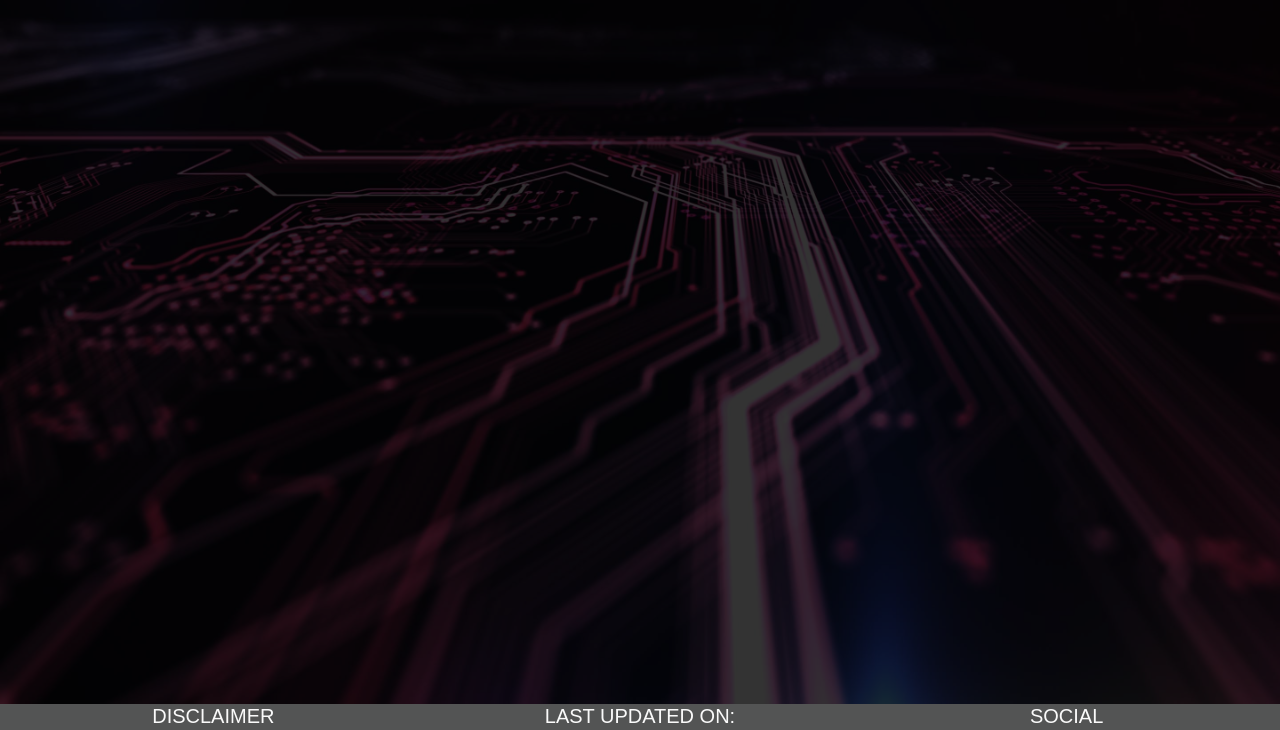
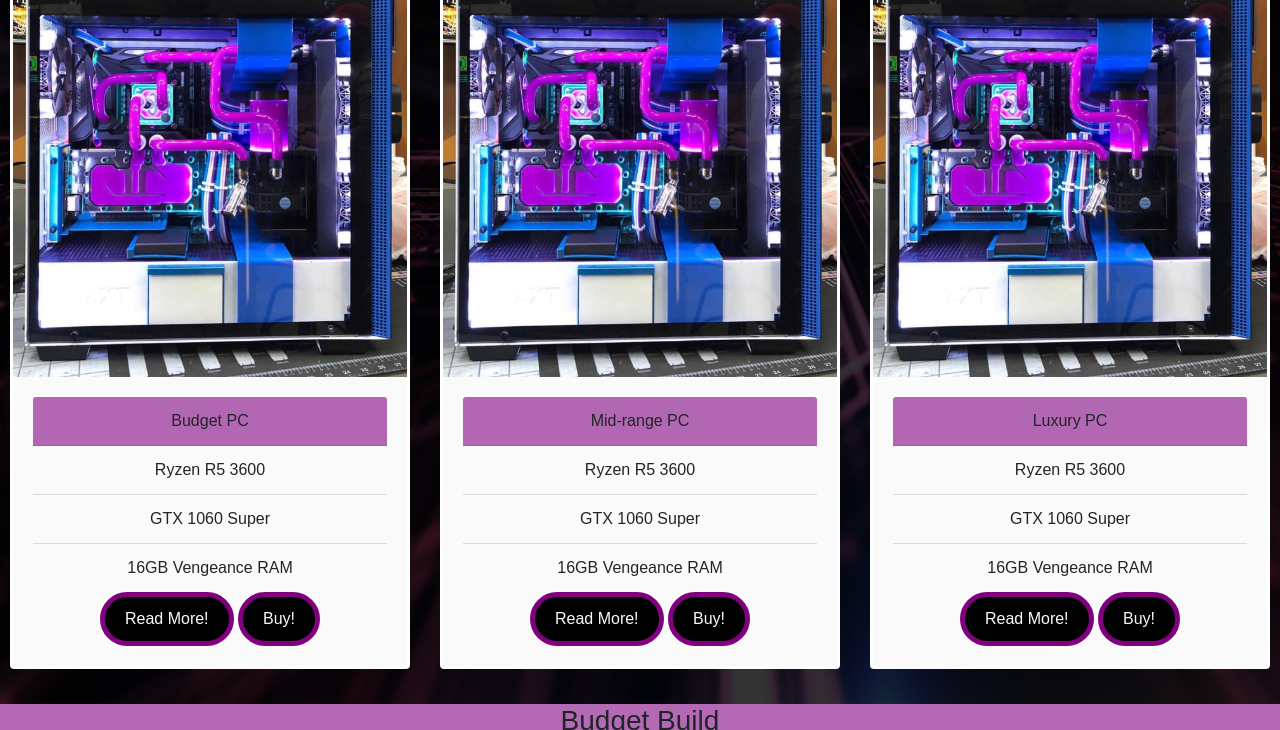
Before and after one commit to Code-Institute-Submissions/PCbuildGuide, a plain HTML site: page builds.html in a window 1280 px wide. Shown: the part 96-826 px from the top of the page. Drawn offline with nearby package versions, Linux system fonts and the light colour scheme; a web font is replaced by a local one.

Commit message:
prepare builds page structure

```diff
--- a/assets/css/style.css
+++ b/assets/css/style.css
@@ -1,13 +1,14 @@
 @import url('https://fonts.googleapis.com/css2?family=Goldman&display=swap');
 
 /*  ---------------------------------------------------------  Header  */
+
 
 /*  Logo    */
 
 .logo {
     margin: 0;
     padding: 0;
-    width:100%;
+    width: 100%;
     position: absolute;
 }
 
@@ -18,8 +19,8 @@
     font-weight: 600;
 }
 
+
 /*  Navbar   */
-
 
 .list-inline-item:not(:last-child) {
     margin: 0;
@@ -39,6 +40,7 @@
     padding-left: 6vh;
     padding-right: 6vh;
 }
+
 
 /*  Menu Items  */
 
@@ -79,12 +81,32 @@
     transition-duration: 0.6s;
 }
 
+
 /* --------------------------- Section */
+
+
+/*  Card    */
+
+.card {
+    width: 25rem;
+    border: 3px solid white;
+    background-color: #fafafa;
+}
+
+.list-group-item {
+    background-color: #fafafa;
+}
+
+.card-header {
+    background-color: rgba(128, 0, 128, 0.589);
+}
+
 
 /*  Callout */
 
-.callout {
-    background: rgba(0,0,0, 0.8);
+.callout,
+.main {
+    background: rgba(0, 0, 0, 0.8);
     background-image: url("../images/landing.jpg");
     background-blend-mode: overlay;
     background-size: cover;
@@ -93,7 +115,7 @@
     align-items: center;
     justify-content: center;
     height: 100vh;
-    padding:  0;
+    padding: 0;
     text-align: center;
     font-family: "Goldman", sans-serif;
 }
@@ -107,7 +129,29 @@
     margin-bottom: 50px;
 }
 
-/*  Callout button  */
+
+/*  Description */
+
+.description p,
+h3 {
+    text-align: center;
+}
+
+.description h3 {
+    font-family: "Goldman", sans-serif;
+}
+
+.description p {
+    font-size: 18px;
+    font-weight: 500;
+}
+
+.row-budget {
+    background-color: rgba(128, 0, 128, 0.589);
+}
+
+
+/*  Button  */
 
 .btn {
     border: 5px solid purple;
@@ -124,6 +168,11 @@
     border-color: #fafafa;
 }
 
+.btn-card {
+    background-color: black;
+}
+
+
 /*  Footer  */
 
 footer {
@@ -133,6 +182,7 @@ footer {
     margin: 0;
     text-align: center;
 }
+
 
 /*  Text adjustments    */
 
@@ -145,6 +195,7 @@ footer {
     font-weight: 300;
     color: #fafafa;
 }
+
 
 /*  Footer>> Social links   */
 
--- a/builds.html
+++ b/builds.html
@@ -4,10 +4,8 @@
 <head>
     <meta charset="UTF-8" />
     <meta name="viewport" content="width=device-width, initial-scale=1.0" />
-	<link rel="stylesheet" href="https://cdn.jsdelivr.net/npm/bootstrap@4.5.3/dist/css/bootstrap.min.css"
-		integrity="sha384-TX8t27EcRE3e/ihU7zmQxVncDAy5uIKz4rEkgIXeMed4M0jlfIDPvg6uqKI2xXr2" crossorigin="anonymous" />
-	<link rel="stylesheet" href="https://use.fontawesome.com/releases/v5.15.1/css/all.css"
-		integrity="sha384-vp86vTRFVJgpjF9jiIGPEEqYqlDwgyBgEF109VFjmqGmIY/Y4HV4d3Gp2irVfcrp" crossorigin="anonymous" />
+    <link rel="stylesheet" href="https://cdn.jsdelivr.net/npm/bootstrap@4.5.3/dist/css/bootstrap.min.css" integrity="sha384-TX8t27EcRE3e/ihU7zmQxVncDAy5uIKz4rEkgIXeMed4M0jlfIDPvg6uqKI2xXr2" crossorigin="anonymous" />
+    <link rel="stylesheet" href="https://use.fontawesome.com/releases/v5.15.1/css/all.css" integrity="sha384-vp86vTRFVJgpjF9jiIGPEEqYqlDwgyBgEF109VFjmqGmIY/Y4HV4d3Gp2irVfcrp" crossorigin="anonymous" />
     <link rel="stylesheet" href="assets/css/style.css" type="text/css" />
     <title>PC Build Guide</title>
 </head>
@@ -36,7 +34,72 @@
             </div>
         </div>
     </header>
-<section class="container-fluid callout">
+    <section class="container-fluid main">
+        <div class="row">
+            <div class="col-sm-4">
+                <div class="card">
+                    <img src="assets\images\PC1.jpg" class="card-img-top" alt="...">
+                    <div class="card-body">
+                        <div class="card-header">
+                            Budget PC
+                        </div>
+                        <ul class="list-group list-group-flush">
+                            <li class="list-group-item">Ryzen R5 3600</li>
+                            <li class="list-group-item">GTX 1060 Super</li>
+                            <li class="list-group-item">16GB Vengeance RAM</li>
+                        </ul>
+                        <a href="#budgetPC" class="btn btn-card">Read More!</a>
+                        <a href="#" class="btn btn-card">Buy!</a>
+                    </div>
+                </div>
+            </div>
+            <div class="col-sm-4">
+                <div class="card">
+                    <img src="assets\images\PC1.jpg" class="card-img-top" alt="...">
+                    <div class="card-body">
+                        <div class="card-header">
+                            Mid-range PC
+                        </div>
+                        <ul class="list-group list-group-flush">
+                            <li class="list-group-item">Ryzen R5 3600</li>
+                            <li class="list-group-item">GTX 1060 Super</li>
+                            <li class="list-group-item">16GB Vengeance RAM</li>
+                        </ul>
+                        <a href="#" class="btn btn-card">Read More!</a>
+                        <a href="#" class="btn btn-card">Buy!</a>
+                    </div>
+                </div>
+            </div>
+            <div class="col-sm-4">
+                <div class="card">
+                    <img src="assets\images\PC1.jpg" class="card-img-top" alt="...">
+                    <div class="card-body">
+                        <div class="card-header">
+                            Luxury PC
+                        </div>
+                        <ul class="list-group list-group-flush">
+                            <li class="list-group-item">Ryzen R5 3600</li>
+                            <li class="list-group-item">GTX 1060 Super</li>
+                            <li class="list-group-item">16GB Vengeance RAM</li>
+                        </ul>
+                        <a href="#" class="btn btn-card">Read More!</a>
+                        <a href="#" class="btn btn-card">Buy!</a>
+                    </div>
+                </div>
+            </div>
+        </div>
+    </section>
+    <section class="description">
+        <div class="row row-budget" id="budgetPC">
+            <div class="col">
+                <h3>
+                    Budget Build
+                </h3>
+                <p>
+                    This is a budget build
+                </p>
+            </div>
+        </div>
     </section>
     <footer class="container-fluid">
         <div class="row">
```
Also changed, not shown: index.html (+3 -5 lines), assets/images/PC1.jpg (added). Lines whose indentation alone changed are shown as unchanged.
